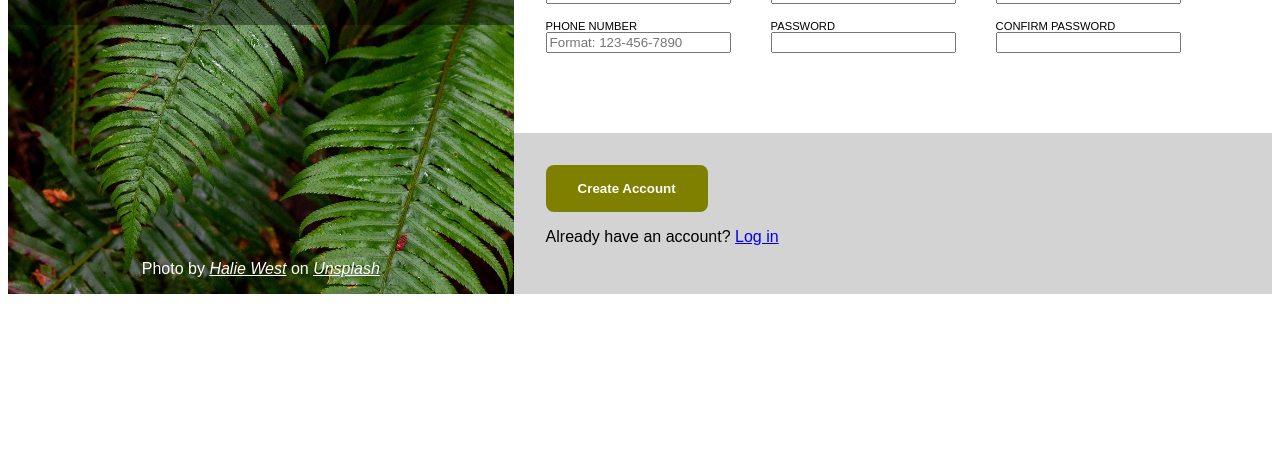
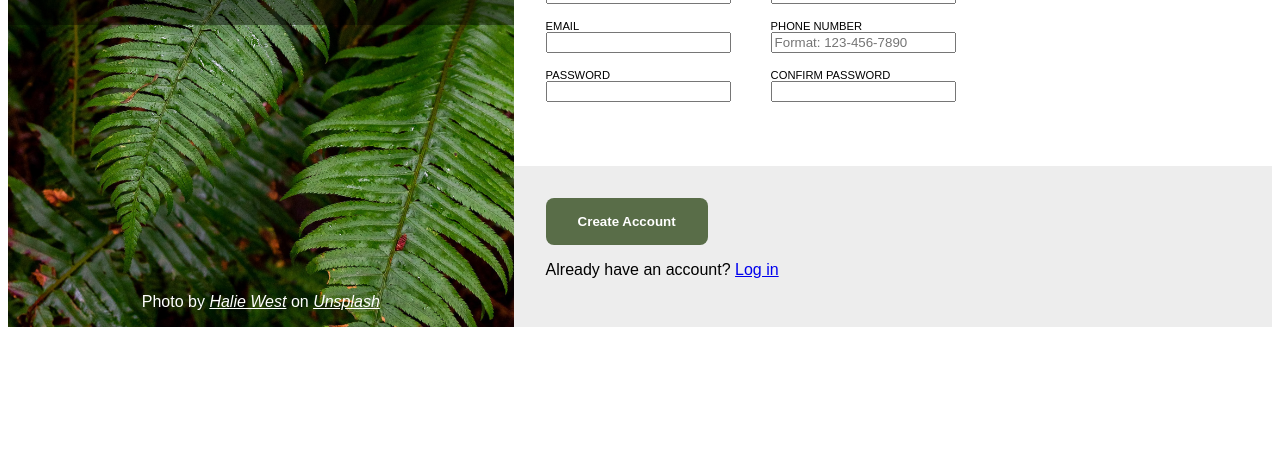
Before and after one commit to volkankarakaya/sign-up-form, a plain HTML site: page index.html in a window 1280 px wide. Shown: the part 342-800 px from the top of the page. Drawn offline with Linux system fonts and the light colour scheme.

Commit message:
make minor style changes

```diff
--- a/index.html
+++ b/index.html
@@ -5,7 +5,7 @@
     <meta http-equiv="X-UA-Compatible" content="IE=edge" />
     <meta name="viewport" content="width=device-width, initial-scale=1.0" />
     <link rel="stylesheet" href="./style.css" />
-    <title>Document</title>
+    <title>Sign up Form</title>
   </head>
   <body>
     <div class="left-container">
--- a/style.css
+++ b/style.css
@@ -62,7 +62,7 @@ body{
 }
 
 .right-container div{
-    background-color: lightgrey;
+    background-color: #EDEDED;
     padding: 32px;
 
 
@@ -80,6 +80,11 @@ form ul{
     display: flex;
     gap: 16px 40px;
     padding: 64px 80px 64px 32px;
+    max-width: 80%;
+
+
+    margin-bottom: 0;
+
 
 
     flex-wrap: wrap;
@@ -117,7 +122,7 @@ button{
     padding: 16px 32px;
     border:0;
     border-radius: 8px;
-    background-color: olive;
+    background-color: #596D48;
     color: white;
     font-weight: bold;
     /* margin-left: 32px; */
```
